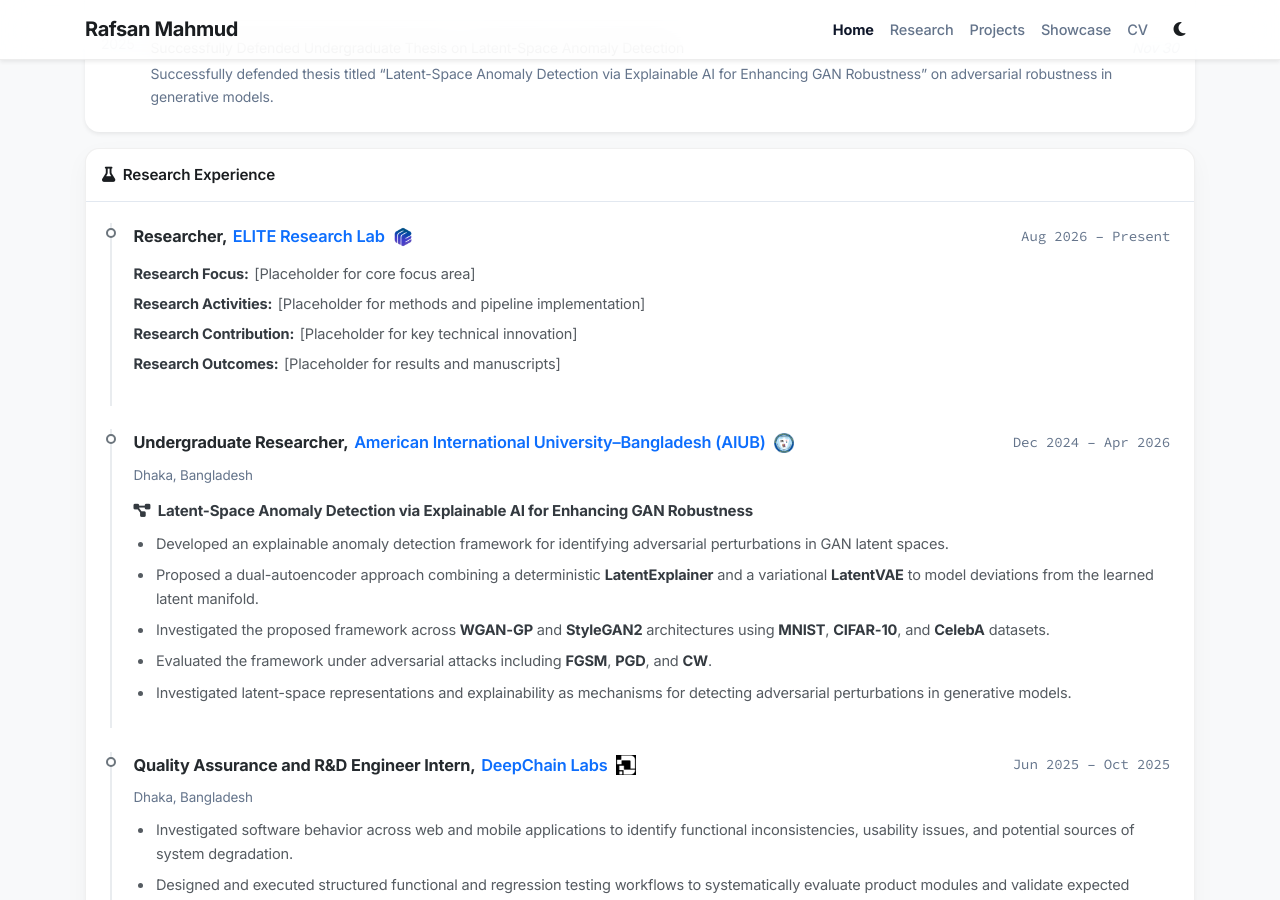
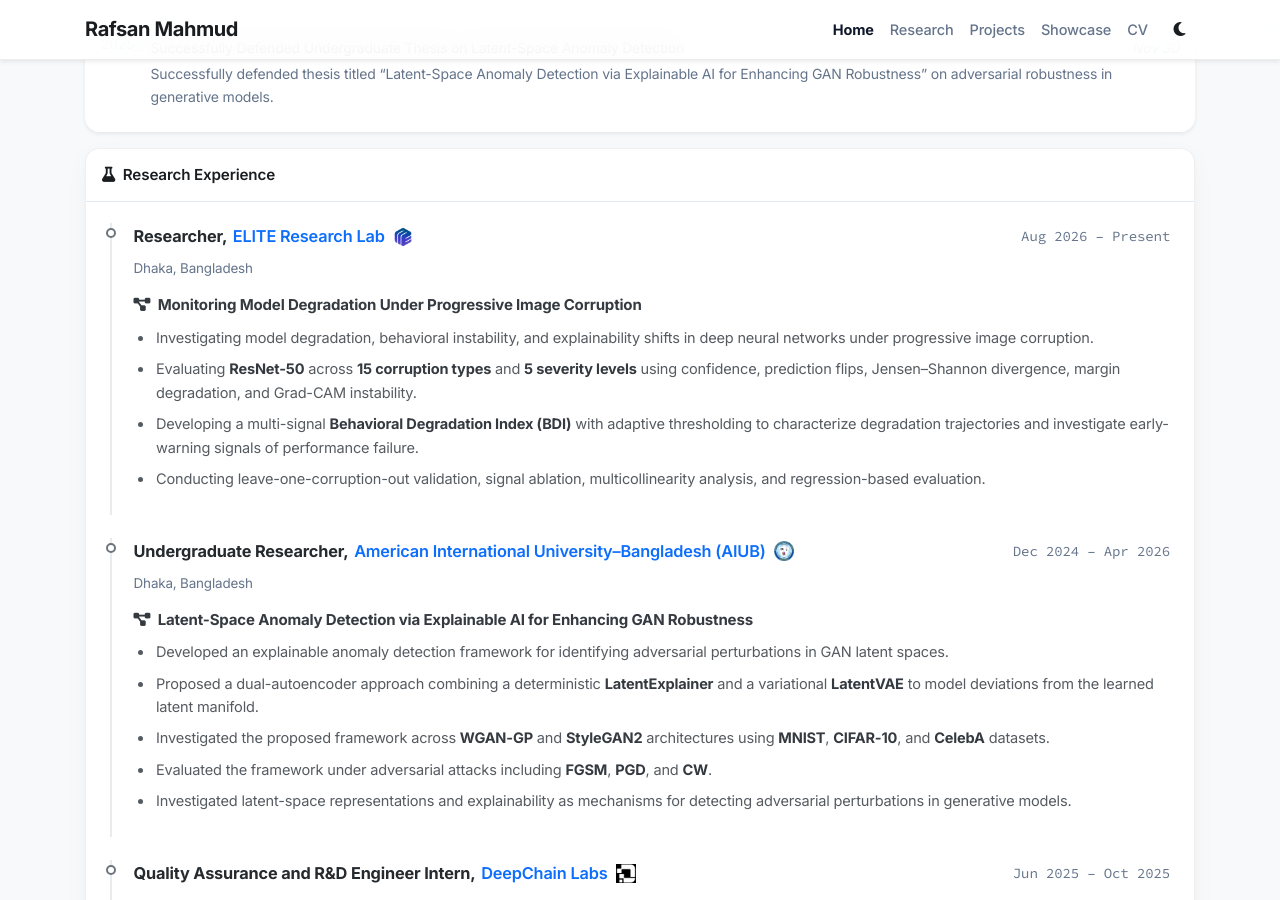
Before and after one commit to RAAFSAAN0/RAAFSAAN0.github.io, a Jekyll site: the page built from index.html, in a window 1280 px wide and 900 px high, scrolled down 1007 px. Built offline with Jekyll 4.4.1, drawn with Linux system fonts in a browser that asks for light colours; nearby versions of some CDN libraries; a style sheet for code colours, icons or effects is not loaded.

Commit message:
Update research_experience_card.html

```diff
--- a/_includes/widgets/research_experience_card.html
+++ b/_includes/widgets/research_experience_card.html
@@ -33,31 +33,49 @@
                 </div>
             </div>
 
-            <div class="research-details">
-
-                <div class="research-detail">
-                    <span class="research-label">Research Focus:</span>
-                    <span>[Placeholder for core focus area]</span>
-                </div>
-
-                <div class="research-detail">
-                    <span class="research-label">Research Activities:</span>
-                    <span>[Placeholder for methods and pipeline implementation]</span>
-                </div>
-
-                <div class="research-detail">
-                    <span class="research-label">Research Contribution:</span>
-                    <span>[Placeholder for key technical innovation]</span>
-                </div>
-
-                <div class="research-detail">
-                    <span class="research-label">Research Outcomes:</span>
-                    <span>[Placeholder for results and manuscripts]</span>
-                </div>
-
+            <div class="research-location">
+                Dhaka, Bangladesh
             </div>
 
+            <div class="research-project-title">
+                <i class="fas fa-project-diagram mr-1"></i>
+                Monitoring Model Degradation Under Progressive Image Corruption
+            </div>
+
+            <ul class="research-bullets">
+
+                <li>
+                    Investigating model degradation, behavioral instability, and
+                    explainability shifts in deep neural networks under
+                    progressive image corruption.
+                </li>
+
+                <li>
+                    Evaluating <strong>ResNet-50</strong> across
+                    <strong>15 corruption types</strong> and
+                    <strong>5 severity levels</strong> using confidence,
+                    prediction flips, Jensen–Shannon divergence, margin
+                    degradation, and Grad-CAM instability.
+                </li>
+
+                <li>
+                    Developing a multi-signal
+                    <strong>Behavioral Degradation Index (BDI)</strong> with
+                    adaptive thresholding to characterize degradation
+                    trajectories and investigate early-warning signals of
+                    performance failure.
+                </li>
+
+                <li>
+                    Conducting leave-one-corruption-out validation, signal
+                    ablation, multicollinearity analysis, and regression-based
+                    evaluation.
+                </li>
+
+            </ul>
+
         </div>
+
 
 
         <!-- ============================================================
@@ -136,6 +154,7 @@
         </div>
 
 
+
         <!-- ============================================================
              DEEPCHAIN LABS
              ============================================================ -->
```
